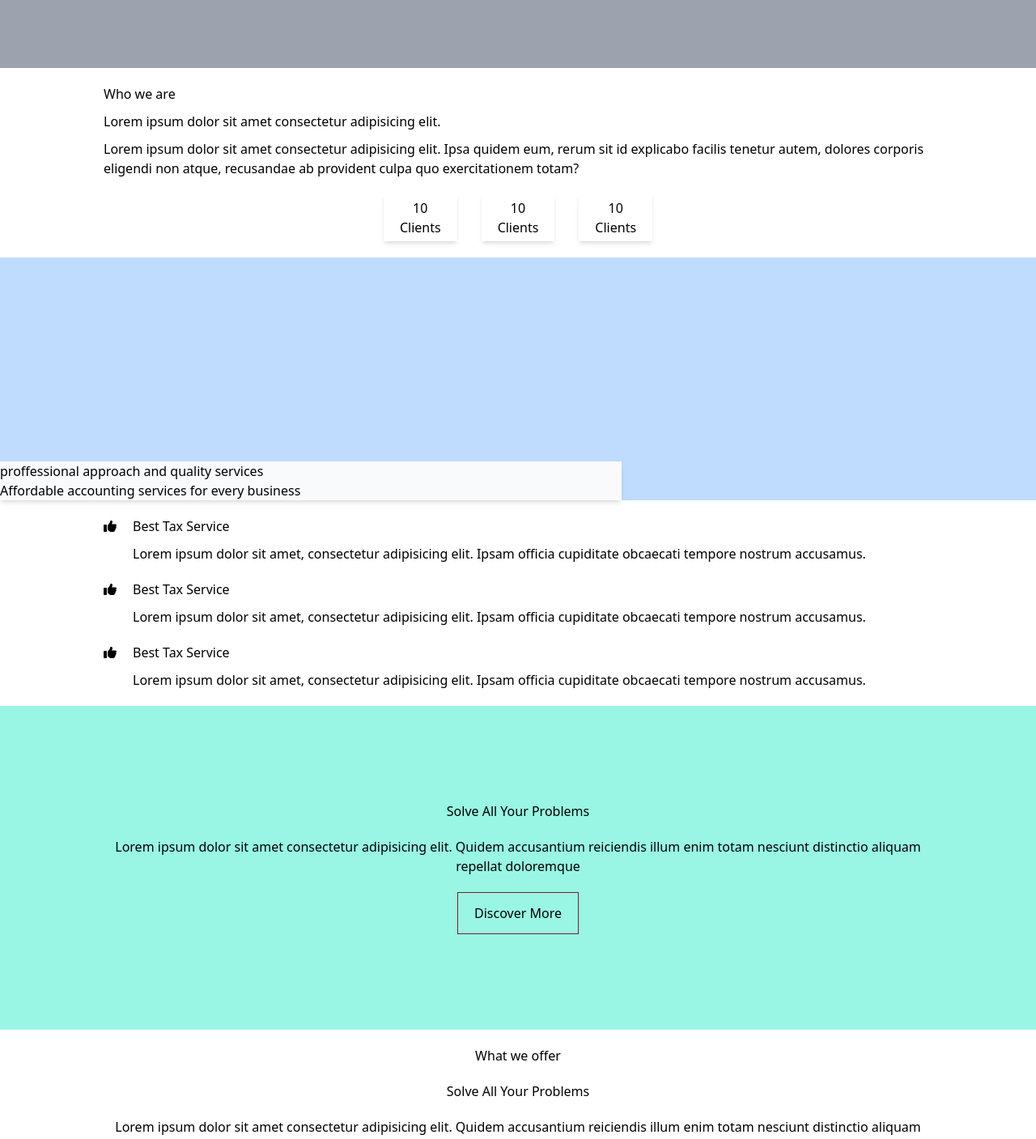
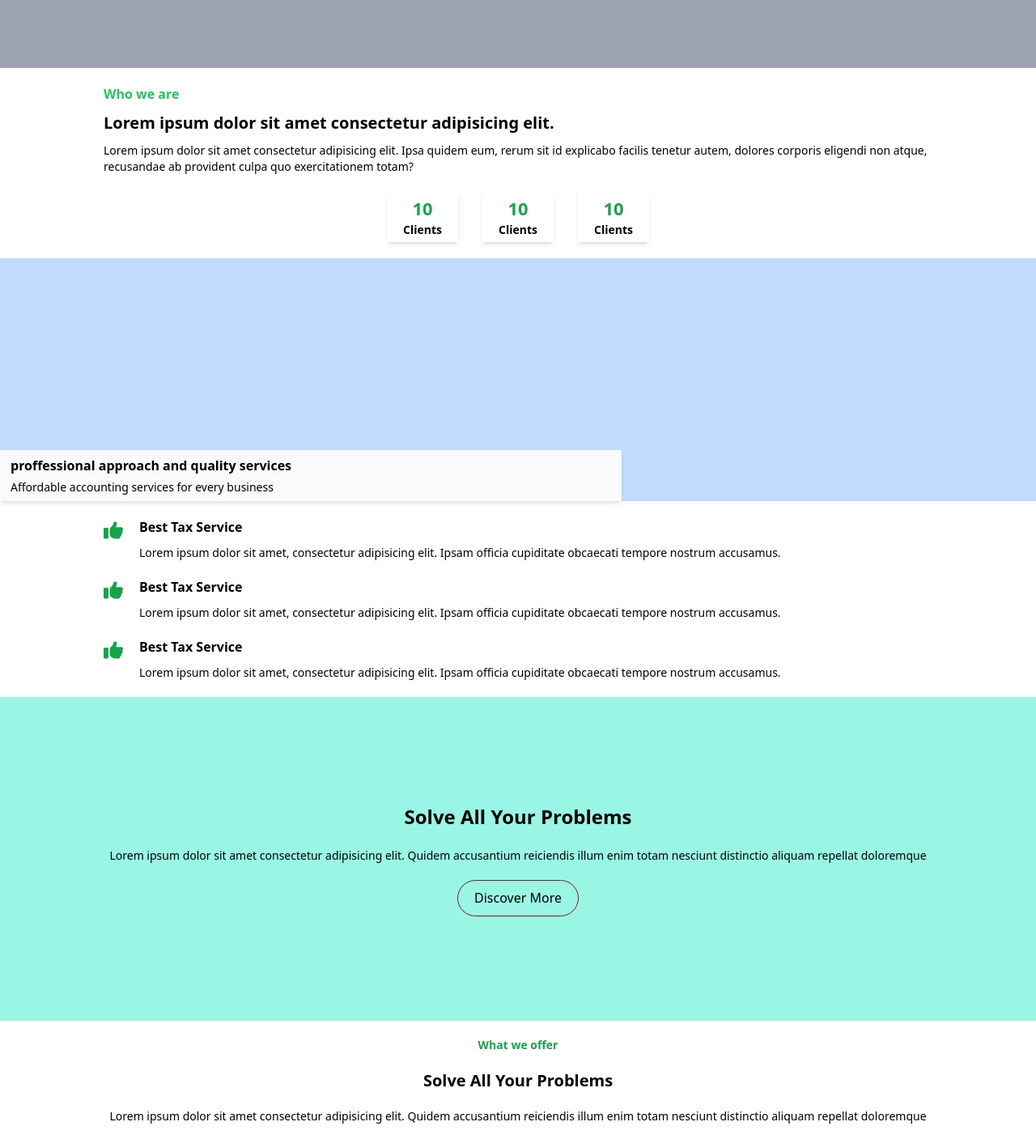
Before and after one commit to cheruiyot-ian-k/ledgerprotailwind, a React (Create React App) app: page / in a window 1280 px wide. Shown: the part 380-1787 px from the top of the page at 81% size. Built offline with nearby package versions, Linux system fonts and the light colour scheme.

Commit message:
Trying to style it without pictures

```diff
--- a/public/style.css
+++ b/public/style.css
@@ -584,6 +584,10 @@ video {
   margin-bottom: 20px;
 }
 
+.mb-\[30px\] {
+  margin-bottom: 30px;
+}
+
 .mt-\[10px\] {
   margin-top: 10px;
 }
@@ -592,8 +596,8 @@ video {
   margin-top: 20px;
 }
 
-.mb-\[\] {
-  margin-bottom: ;
+.mt-\[5px\] {
+  margin-top: 5px;
 }
 
 .flex {
@@ -608,60 +612,44 @@ video {
   height: 400px;
 }
 
+.h-\[45px\] {
+  height: 45px;
+}
+
+.h-\[48px\] {
+  height: 48px;
+}
+
 .h-\[50px\] {
   height: 50px;
 }
 
-.h-\[\] {
-  height: ;
-}
-
-.h-\[200px\] {
-  height: 200px;
-}
-
-.w-\[130px\] {
-  width: 130px;
+.w-\[120\%\] {
+  width: 120%;
 }
 
 .w-\[140px\] {
   width: 140px;
 }
 
-.w-\[60\%\] {
-  width: 60%;
-}
-
 .w-\[150px\] {
   width: 150px;
 }
 
-.w-\[\] {
-  width: ;
+.w-\[50px\] {
+  width: 50px;
 }
 
-.w-\[80\] {
-  width: 80;
-}
-
-.w-\[80\%\] {
-  width: 80%;
-}
-
-.w-\[90\%\] {
-  width: 90%;
+.w-\[60\%\] {
+  width: 60%;
 }
 
 .w-\[70\%\] {
   width: 70%;
 }
 
-.w-\[50px\] {
-  width: 50px;
-}
-
-.w-\[100\%\] {
-  width: 100%;
+.w-\[90\%\] {
+  width: 90%;
 }
 
 .w-screen {
@@ -692,6 +680,10 @@ video {
   justify-content: space-between;
 }
 
+.gap-\[10px\] {
+  gap: 10px;
+}
+
 .gap-\[20px\] {
   gap: 20px;
 }
@@ -700,16 +692,12 @@ video {
   gap: 30px;
 }
 
-.gap-\[\] {
-  gap: ;
+.rounded-\[10px\] {
+  border-radius: 10px;
 }
 
-.gap-\[10px\] {
-  gap: 10px;
-}
-
-.overflow-scroll {
-  overflow: scroll;
+.rounded-\[25px\] {
+  border-radius: 25px;
 }
 
 .rounded-full {
@@ -730,6 +718,11 @@ video {
   background-color: rgb(191 219 254 / var(--tw-bg-opacity));
 }
 
+.bg-gray-100 {
+  --tw-bg-opacity: 1;
+  background-color: rgb(243 244 246 / var(--tw-bg-opacity));
+}
+
 .bg-gray-200 {
   --tw-bg-opacity: 1;
   background-color: rgb(229 231 235 / var(--tw-bg-opacity));
@@ -740,9 +733,29 @@ video {
   background-color: rgb(156 163 175 / var(--tw-bg-opacity));
 }
 
+.bg-gray-900 {
+  --tw-bg-opacity: 1;
+  background-color: rgb(17 24 39 / var(--tw-bg-opacity));
+}
+
+.bg-red-800 {
+  --tw-bg-opacity: 1;
+  background-color: rgb(153 27 27 / var(--tw-bg-opacity));
+}
+
+.bg-red-900 {
+  --tw-bg-opacity: 1;
+  background-color: rgb(127 29 29 / var(--tw-bg-opacity));
+}
+
 .bg-slate-50 {
   --tw-bg-opacity: 1;
   background-color: rgb(248 250 252 / var(--tw-bg-opacity));
+}
+
+.bg-teal-100 {
+  --tw-bg-opacity: 1;
+  background-color: rgb(204 251 241 / var(--tw-bg-opacity));
 }
 
 .bg-teal-200 {
@@ -750,27 +763,12 @@ video {
   background-color: rgb(153 246 228 / var(--tw-bg-opacity));
 }
 
-.bg-gray-100 {
-  --tw-bg-opacity: 1;
-  background-color: rgb(243 244 246 / var(--tw-bg-opacity));
-}
-
-.bg-red-900 {
-  --tw-bg-opacity: 1;
-  background-color: rgb(127 29 29 / var(--tw-bg-opacity));
-}
-
-.bg-gray-900 {
-  --tw-bg-opacity: 1;
-  background-color: rgb(17 24 39 / var(--tw-bg-opacity));
+.p-\[10px\] {
+  padding: 10px;
 }
 
 .p-\[13px\] {
   padding: 13px;
-}
-
-.p-\[10px\] {
-  padding: 10px;
 }
 
 .p-\[15px\] {
@@ -781,13 +779,19 @@ video {
   padding: 20px;
 }
 
-.p-\[\] {
-  padding: ;
-}
-
 .px-\[10\%\] {
   padding-left: 10%;
   padding-right: 10%;
+}
+
+.px-\[13px\] {
+  padding-left: 13px;
+  padding-right: 13px;
+}
+
+.px-\[5px\] {
+  padding-left: 5px;
+  padding-right: 5px;
 }
 
 .py-\[20px\] {
@@ -795,45 +799,68 @@ video {
   padding-bottom: 20px;
 }
 
-.py-\[\] {
-  padding-top: ;
-  padding-bottom: ;
-}
-
-.px-\[\] {
-  padding-left: ;
-  padding-right: ;
-}
-
-.px-\[10px\] {
-  padding-left: 10px;
-  padding-right: 10px;
-}
-
 .py-\[30px\] {
   padding-top: 30px;
   padding-bottom: 30px;
 }
 
-.px-\[10\] {
-  padding-left: 10;
-  padding-right: 10;
+.py-\[7px\] {
+  padding-top: 7px;
+  padding-bottom: 7px;
 }
 
 .pb-\[20px\] {
   padding-bottom: 20px;
 }
 
-.pb-\[\] {
-  padding-bottom: ;
-}
-
 .text-center {
   text-align: center;
 }
 
+.text-2xl {
+  font-size: 1.5rem;
+  line-height: 2rem;
+}
+
 .text-\[13px\] {
   font-size: 13px;
+}
+
+.text-\[22px\] {
+  font-size: 22px;
+}
+
+.text-\[24px\] {
+  font-size: 24px;
+}
+
+.text-sm {
+  font-size: 0.875rem;
+  line-height: 1.25rem;
+}
+
+.text-xl {
+  font-size: 1.25rem;
+  line-height: 1.75rem;
+}
+
+.font-semibold {
+  font-weight: 600;
+}
+
+.text-green-500 {
+  --tw-text-opacity: 1;
+  color: rgb(34 197 94 / var(--tw-text-opacity));
+}
+
+.text-green-600 {
+  --tw-text-opacity: 1;
+  color: rgb(22 163 74 / var(--tw-text-opacity));
+}
+
+.text-neutral-900 {
+  --tw-text-opacity: 1;
+  color: rgb(23 23 23 / var(--tw-text-opacity));
 }
 
 .text-slate-50 {
@@ -847,12 +874,6 @@ video {
   box-shadow: var(--tw-ring-offset-shadow, 0 0 #0000), var(--tw-ring-shadow, 0 0 #0000), var(--tw-shadow);
 }
 
-.shadow {
-  --tw-shadow: 0 1px 3px 0 rgb(0 0 0 / 0.1), 0 1px 2px -1px rgb(0 0 0 / 0.1);
-  --tw-shadow-colored: 0 1px 3px 0 var(--tw-shadow-color), 0 1px 2px -1px var(--tw-shadow-color);
-  box-shadow: var(--tw-ring-offset-shadow, 0 0 #0000), var(--tw-ring-shadow, 0 0 #0000), var(--tw-shadow);
-}
-
 .sbb {
   padding-left: 20px;
   padding-right: 20px;
@@ -862,3 +883,14 @@ video {
   --tw-shadow-colored: 0 4px 6px -1px var(--tw-shadow-color), 0 2px 4px -2px var(--tw-shadow-color);
   box-shadow: var(--tw-ring-offset-shadow, 0 0 #0000), var(--tw-ring-shadow, 0 0 #0000), var(--tw-shadow);
 }
+
+.bbb {
+  margin-left: auto;
+  margin-right: auto;
+  height: 45px;
+  width: 150px;
+  border-radius: 25px;
+  border-width: 1px;
+  --tw-border-opacity: 1;
+  border-color: rgb(127 29 29 / var(--tw-border-opacity));
+}
--- a/src/components/Home.js
+++ b/src/components/Home.js
@@ -1,3 +1,4 @@
+import { faFacebook, faInstagram, faLinkedin, faTwitter } from "@fortawesome/free-brands-svg-icons";
 import { faBars, faFile, faThumbsUp } from "@fortawesome/free-solid-svg-icons";
 import { FontAwesomeIcon } from "@fortawesome/react-fontawesome";
 
@@ -12,7 +13,7 @@ const Home = () => {
                 <div className="logonav">
                     <h1>Jether</h1>
                 </div>
-                <div className="namenav text-[13px]">
+                <div className="namenav text-[13px] flex justify-center items-center">
                     <h2>Ledgerpro Business Consultants</h2>
                 </div>
                 <div className="listnav">
@@ -25,39 +26,39 @@ const Home = () => {
             </div>
 
 
-            <div className="one h-[400px] bg-gray-400 px-[10%] flex justify-center flex-col">
-                <h2 className="mb-[10px]">ledgerpro bueisnes asdc sef dc</h2>
-                <p className="mb-[20px]">Lorem ipsum dolor sit amet consectetur adipisicing elit. Expedita vitae, </p>
-                <button className="border w-[140px] h-[50px]"> Contact us</button>
+            <div className="one h-[400px] bg-gray-400 px-[10%] flex justify-center flex-col text-slate-50">
+                <h2 className="mb-[20px] text-2xl font-semibold">ledgerpro bueisnes asdc sef dc</h2>
+                <p className="mb-[30px] text-sm">Lorem ipsum dolor sit amet consectetur adipisicing elit. Expedita vitae, </p>
+                <button className="border w-[140px] h-[45px] rounded-[25px] text-neutral-900"> Contact us</button>
             </div>
 
 
 
             <div className="two flex flex-col flex-col-reverse">
                 <div className="twoleft h-[300px] bg-blue-200 flex items-end">
-                    <div className="twodet w-[60%] bg-slate-50 shadow-md">
-                        <h2>proffessional approach and quality services</h2>
-                        <p>Affordable accounting services for every business</p>
+                    <div className="twodet w-[60%] bg-slate-50 shadow-md px-[13px] py-[7px]">
+                        <h2 className="font-semibold">proffessional approach and quality services</h2>
+                        <p className="text-sm mt-[5px]">Affordable accounting services for every business</p>
                     </div>
                 </div>
                 <div className="tworight px-[10%] py-[20px]">
                     <div className="trone">
-                        <h3 className="mb-[10px]">Who we are</h3>
-                        <h2 className="mb-[10px]">Lorem ipsum dolor sit amet consectetur adipisicing elit. </h2>
-                        <p>Lorem ipsum dolor sit amet consectetur adipisicing elit. Ipsa quidem eum, rerum sit id explicabo facilis tenetur autem, dolores corporis eligendi non atque, recusandae ab provident culpa quo exercitationem totam?</p>
+                        <h3 className="mb-[10px] font-semibold text-green-500">Who we are</h3>
+                        <h2 className="mb-[10px] text-xl font-semibold">Lorem ipsum dolor sit amet consectetur adipisicing elit. </h2>
+                        <p className="text-sm">Lorem ipsum dolor sit amet consectetur adipisicing elit. Ipsa quidem eum, rerum sit id explicabo facilis tenetur autem, dolores corporis eligendi non atque, recusandae ab provident culpa quo exercitationem totam?</p>
                     </div>
                     <div className="trtwo flex mt-[20px] gap-[30px] justify-center text-center">
                         <div className="statone sbb">
-                            <h4>10</h4>
-                            <p>Clients</p>
+                            <h4 className="text-green-600 font-semibold text-[22px]">10</h4>
+                            <p className="font-semibold text-sm">Clients</p>
                         </div>
                         <div className="statone sbb">
-                            <h4>10</h4>
-                            <p>Clients</p>
+                            <h4 className="text-green-600 font-semibold text-[22px]">10</h4>
+                            <p className="font-semibold text-sm">Clients</p>
                         </div>
                         <div className="statone sbb">
-                            <h4>10</h4>
-                            <p>Clients</p>
+                            <h4 className="text-green-600 font-semibold text-[22px]">10</h4>
+                            <p className="font-semibold text-sm">Clients</p>
                         </div>
                     </div>
                 </div>
@@ -68,45 +69,45 @@ const Home = () => {
             <div className="three px-[10%] py-[20px] flex flex-col gap-[20px]">
                 <div className="threeone flex gap-[20px]">
                     <div className="threeicon">
-                        <span><FontAwesomeIcon icon={faThumbsUp}/></span>
+                        <span className="text-green-600 text-2xl"><FontAwesomeIcon icon={faThumbsUp}/></span>
                     </div>
                     <div className="threecap">
-                        <h2>Best Tax Service</h2>
-                        <p className="mt-[10px]">Lorem ipsum dolor sit amet, consectetur adipisicing elit. Ipsam officia cupiditate obcaecati tempore nostrum accusamus.</p>
+                        <h2 className="font-semibold">Best Tax Service</h2>
+                        <p className="mt-[10px] text-sm">Lorem ipsum dolor sit amet, consectetur adipisicing elit. Ipsam officia cupiditate obcaecati tempore nostrum accusamus.</p>
                     </div>
                 </div>
                 <div className="threeone flex gap-[20px]">
                     <div className="threeicon">
-                        <span><FontAwesomeIcon icon={faThumbsUp}/></span>
+                        <span  className="text-green-600 text-2xl"><FontAwesomeIcon icon={faThumbsUp}/></span>
                     </div>
                     <div className="threecap">
-                        <h2>Best Tax Service</h2>
-                        <p className="mt-[10px]">Lorem ipsum dolor sit amet, consectetur adipisicing elit. Ipsam officia cupiditate obcaecati tempore nostrum accusamus.</p>
+                        <h2 className="font-semibold">Best Tax Service</h2>
+                        <p className="mt-[10px] text-sm">Lorem ipsum dolor sit amet, consectetur adipisicing elit. Ipsam officia cupiditate obcaecati tempore nostrum accusamus.</p>
                     </div>
                 </div>
                 <div className="threeone flex gap-[20px]">
                     <div className="threeicon">
-                        <span><FontAwesomeIcon icon={faThumbsUp}/></span>
+                        <span  className="text-green-600 text-2xl"><FontAwesomeIcon icon={faThumbsUp}/></span>
                     </div>
                     <div className="threecap">
-                        <h2>Best Tax Service</h2>
-                        <p className="mt-[10px]">Lorem ipsum dolor sit amet, consectetur adipisicing elit. Ipsam officia cupiditate obcaecati tempore nostrum accusamus.</p>
+                        <h2 className="font-semibold">Best Tax Service</h2>
+                        <p className="mt-[10px] text-sm">Lorem ipsum dolor sit amet, consectetur adipisicing elit. Ipsam officia cupiditate obcaecati tempore nostrum accusamus.</p>
                     </div>
                 </div>
             </div>
 
             <div className="four h-[400px] bg-teal-200 text-center flex flex-col justify-center px-[10%]">
-                <h2 className="mb-[20px]">Solve All Your Problems </h2>
-                <p className="mb-[20px]"> Lorem ipsum dolor sit amet consectetur adipisicing elit. Quidem accusantium reiciendis illum enim totam nesciunt distinctio aliquam repellat doloremque</p>
-                <button className="border mx-auto w-[150px] border-red-900 p-[13px] ">Discover More</button>
+                <h2 className="mb-[20px] text-[24px] font-semibold">Solve All Your Problems </h2>
+                <p className="mb-[20px] text-sm"> Lorem ipsum dolor sit amet consectetur adipisicing elit. Quidem accusantium reiciendis illum enim totam nesciunt distinctio aliquam repellat doloremque</p>
+                <button className="border mx-auto w-[150px] border-red-900 h-[45px] rounded-[25px] ">Discover More</button>
             </div>
 
 
             <div className="five py-[20px] text-center flex flex-col justify-center px-[10%]">
-                <h3 className="mb-[20px]">What we offer </h3>
-                <h2 className="mb-[20px]">Solve All Your Problems </h2>
-                <p className="mb-[20px]"> Lorem ipsum dolor sit amet consectetur adipisicing elit. Quidem accusantium reiciendis illum enim totam nesciunt distinctio aliquam repellat doloremque</p>
-                <button className="border mx-auto w-[150px] border-red-900 p-[13px] ">Discover More</button>
+                <h3 className="mb-[20px] text-sm text-green-600 font-semibold">What we offer </h3>
+                <h2 className="mb-[20px] text-xl font-semibold">Solve All Your Problems </h2>
+                <p className="mb-[20px] text-sm"> Lorem ipsum dolor sit amet consectetur adipisicing elit. Quidem accusantium reiciendis illum enim totam nesciunt distinctio aliquam repellat doloremque</p>
+                <button className="bbb ">Discover More</button>
             </div>
 
             <div className="six bg-gray-100 flex py-[30px] flex-col items-center justify-center gap-[30px]">
@@ -208,8 +209,8 @@ const Home = () => {
                     <h2 className="mb-[10px]">Our clients Reviews</h2>
                     <p> Lorem ipsum dolor sit amet consectetur adipisicing elit. Quidem accusantium reiciendis illum enim totam nesciunt distinctio aliquam repellat doloremque</p>
                 </div>
-                <div className="ninetwo flex overflow-scroll items-center justify-center gap-[30px]">
-                    <div className="t1 w-[80%] flex flex-col gap-[20px] shadow-md p-[15px]">
+                <div className="ninetwo flex justify-center items-center gap-[30px]">
+                    <div className="t1 w-screen flex flex-col gap-[20px] shadow-md p-[15px]">
                         <div className="ttext">
                             <p>Lorem ipsum dolor, sit amet consectetur adipisicing elit. Corporis provident, facere veritatis saepe laudantium tempore doloribus adipisci incidunt labore, </p>
                         </div>
@@ -229,6 +230,133 @@ const Home = () => {
             </div>
 
 
+            <div className="ten bg-teal-100 px-[10%] py-[30px] flex flex-col gap-[30px]">
+                <div className="tenone">
+                    <p>Signup out newsletter to get udpdate information, insights or news</p>
+                </div>
+                <div className="tentwo flex gap-[10px]">
+                    <div>
+                        <input className="h-[48px] w-[120%] px-[5px] rounded-[10px]" type="text" placeholder="Enter your email" />
+                    </div>
+                    <div>
+                        <button className="border p-[10px] rounded-[10px] bg-red-800">Sign up</button>
+                    </div>
+                </div>
+
+            </div>
+
+
+
+            <div className="eleven flex flex-col gap-[30px] px-[10%] py-[30px] bg-gray-200">
+                <div className="elevenone flex flex-col gap-[20px]">
+                   <div>
+                    <h3>Ledgerpro business consultants</h3>
+                   </div>
+                   <div>
+                        <p>Lorem ipsum dolor sit amet consectetur adipisicing elit. Excepturi soluta id ipsa veniam modi explicabo vel a praesentium harum error nostrum voluptatum similique delectus provident laboriosam nam, eum necessitatibus esse!</p>
+                   </div>
+                   <div className="flex gap-[20px] justify-center">
+                        <div><FontAwesomeIcon icon={faFacebook}/></div>
+                        <div><FontAwesomeIcon icon={faInstagram}/></div>
+                        <div><FontAwesomeIcon icon={faTwitter}/></div>
+                        <div><FontAwesomeIcon icon={faLinkedin}/></div>
+                   </div>
+                </div>
+                <div className="eleventwo">
+                    <div><h3>Services</h3></div>
+                    <div className="etw">
+                        <div className="etwon">
+
+                        </div>
+                        <div className="ettwo">
+                            <p>Tax</p>
+                        </div>
+                    </div>
+                    <div className="etw">
+                        <div className="etwon">
+
+                        </div>
+                        <div className="ettwo">
+                            <p>Out services</p>
+                        </div>
+                    </div>
+                    <div className="etw">
+                        <div className="etwon">
+
+                        </div>
+                        <div className="ettwo">
+                            <p>Adv</p>
+                        </div>
+                    </div>
+                </div>
+                <div className="eleventhree">
+                    <div><h3>Services</h3></div>
+                    <div className="etw">
+                        <div className="etwon">
+
+                        </div>
+                        <div className="ettwo">
+                            <p>Tax</p>
+                        </div>
+                    </div>
+                    <div className="etw">
+                        <div className="etwon">
+
+                        </div>
+                        <div className="ettwo">
+                            <p>Out services</p>
+                        </div>
+                    </div>
+                    <div className="etw">
+                        <div className="etwon">
+
+                        </div>
+                        <div className="ettwo">
+                            <p>Adv</p>
+                        </div>
+                    </div>
+                </div>
+                <div className="elevenfour">
+                    <div><h3>Services</h3></div>
+                    <div className="etw">
+                        <div className="etwon">
+
+                        </div>
+                        <div className="ettwo">
+                            <p>Tax</p>
+                        </div>
+                    </div>
+                    <div className="etw">
+                        <div className="etwon">
+
+                        </div>
+                        <div className="ettwo">
+                            <p>Out services</p>
+                        </div>
+                    </div>
+                    <div className="etw">
+                        <div className="etwon">
+
+                        </div>
+                        <div className="ettwo">
+                            <p>Adv</p>
+                        </div>
+                    </div>
+                </div>
+            </div>
+
+
+            <div className="twelve flex flex-col justify-center items-center bg-gray-200">
+                <div className="twelveone">
+                    <p>Ledgerpro Consulting 2022</p>
+                </div>
+                <div className="twelveone">
+                    <p>Developed by fineteklabs</p>
+                </div>
+            </div>
+
+
+
 
 
 
--- a/src/index.css
+++ b/src/index.css
@@ -6,3 +6,7 @@
 .sbb{
   @apply shadow-md px-[20px] py-[5px];
 }
+
+.bbb{
+  @apply border mx-auto w-[150px] border-red-900 h-[45px] rounded-[25px] ;
+}
```
